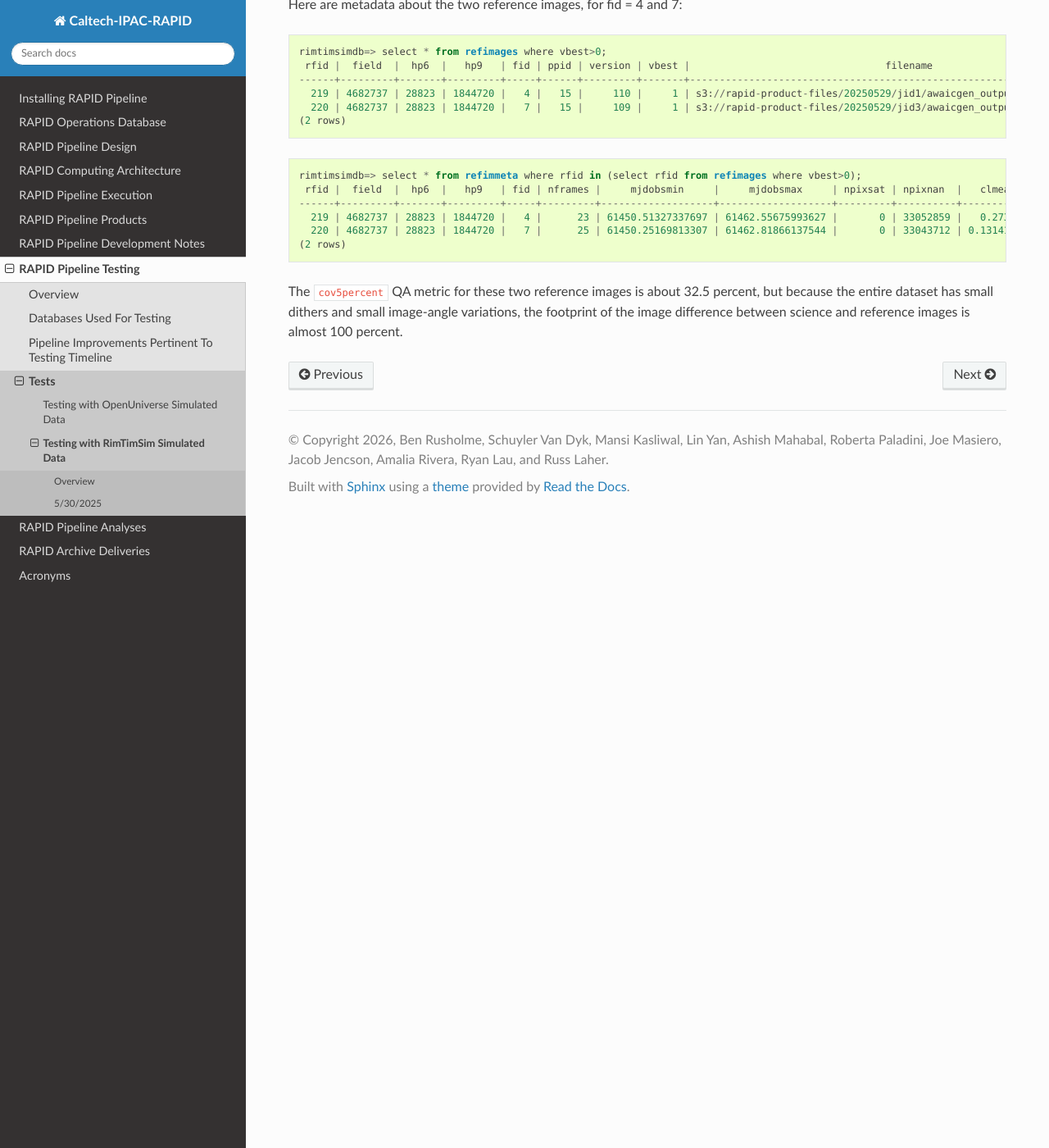
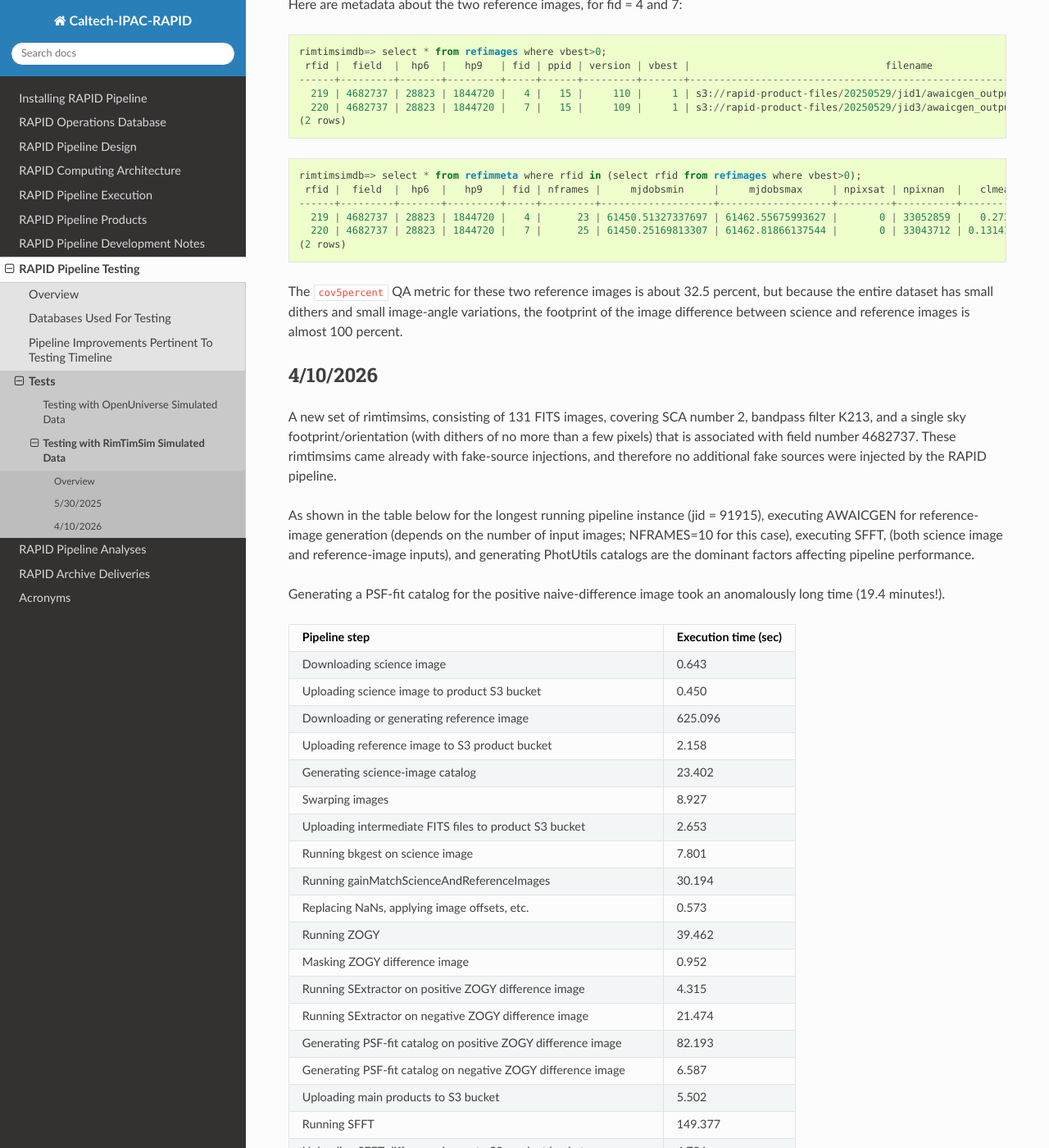
Before and after one commit to Caltech-IPAC/rapid, a Sphinx documentation site: the page built from docs/source/dev/rimtimsim_tests.rst, in a window 1280 px wide and 1400 px high, scrolled down 2341 px. Shown: the whole window at 82% size. Built offline with Sphinx 7.4.7 and the Read the Docs theme 3.1.0, drawn with Linux system fonts in a browser that asks for light colours; some of the changed text lies outside the part shown.

Commit message:
Added information on the 4/10/26 test.

```diff
--- a/docs/source/dev/rimtimsim_tests.rst
+++ b/docs/source/dev/rimtimsim_tests.rst
@@ -132,3 +132,63 @@ Here are metadata about the two reference images, for fid = 4 and 7:
 The ``cov5percent`` QA metric for these two reference images is about 32.5 percent, but
 because the entire dataset has small dithers and small image-angle variations, the footprint
 of the image difference between science and reference images is almost 100 percent.
+
+
+4/10/2026
+************************************
+
+A new set of rimtimsims, consisting of 131 FITS images, covering SCA number 2,
+bandpass filter K213, and a single sky footprint/orientation (with dithers of no more
+than a few pixels) that is associated with field number 4682737.  These rimtimsims
+came already with fake-source injections, and therefore no additional fake sources
+were injected by the RAPID pipeline.
+
+As shown in the table below for the longest running pipeline instance (jid = 91915),
+executing AWAICGEN for reference-image generation
+(depends on the number of input images; NFRAMES=10 for this case),
+executing SFFT, (both science image and reference-image inputs),
+and generating PhotUtils catalogs are the dominant factors
+affecting pipeline performance.
+
+Generating a PSF-fit catalog for the positive naive-difference image took an
+anomalously long time (19.4 minutes!).
+
+=================================================================  =====================
+Pipeline step                                                      Execution time (sec)
+=================================================================  =====================
+Downloading science image                                             0.643
+Uploading science image to product S3 bucket                          0.450
+Downloading or generating reference image                           625.096
+Uploading reference image to S3 product bucket                        2.158
+Generating science-image catalog                                     23.402
+Swarping images                                                       8.927
+Uploading intermediate FITS files to product S3 bucket                2.653
+Running bkgest on science image                                       7.801
+Running gainMatchScienceAndReferenceImages                           30.194
+Replacing NaNs, applying image offsets, etc.                          0.573
+Running ZOGY                                                         39.462
+Masking ZOGY difference image                                         0.952
+Running SExtractor on positive ZOGY difference image                  4.315
+Running SExtractor on negative ZOGY difference image                 21.474
+Generating PSF-fit catalog on positive ZOGY difference image         82.193
+Generating PSF-fit catalog on negative ZOGY difference image          6.587
+Uploading main products to S3 bucket                                  5.502
+Running SFFT                                                        149.377
+Uploading SFFT difference image to S3 product bucket                  4.796
+Running SExtractor on positive SFFT difference images                43.833
+Running SExtractor on negative SFFT difference images                26.593
+Uploading SFFT-diffimage SExtractor catalogs to S3 product bucket     1.241
+Generating PSF-fit catalog on positive SFFT difference image         25.353
+Generating PSF-fit catalog on negative SFFT difference image         12.718
+Uploading SFFT-diffimage PSF-fit catalogs to S3 product bucket        0.131
+Computing naive difference images                                     0.560
+Uploading naive difference images to S3 product bucket                1.079
+Running SExtractor on positive naive difference image                 4.027
+Running SExtractor on negative naive difference image                18.012
+Uploading SExtractor catalogs for naive difference images             0.892
+Generating PSF-fit catalog on positive naive difference image      1164.406
+Generating PSF-fit catalog on negative naive difference image       192.792
+Uploading PSF-fit catalogs for naive difference images                1.837
+Uploading products at pipeline end to S3 product bucket               0.037
+Total elapsed time to run one instance of science pipeline         2510.065
+=================================================================  =====================
```
